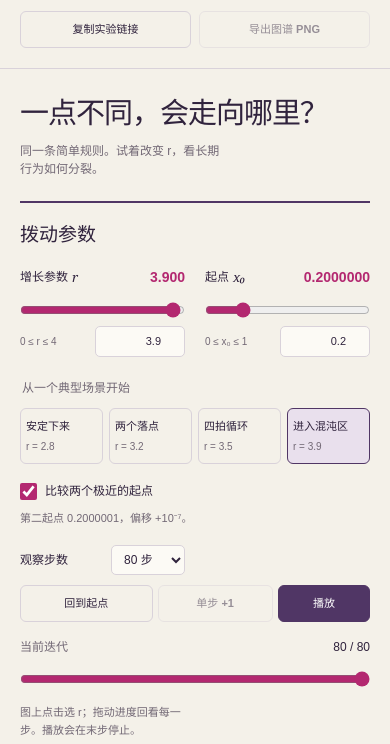
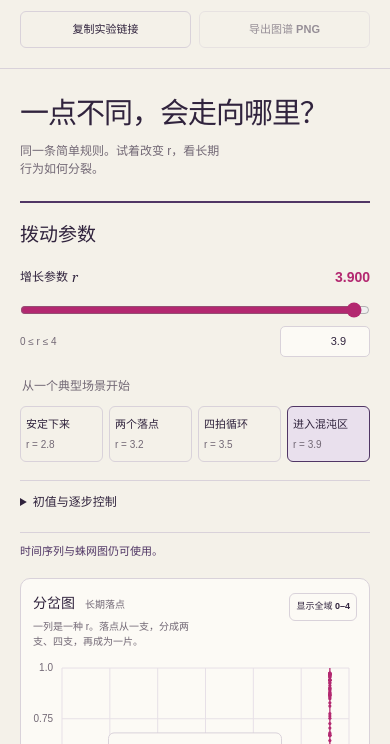
Before and after one commit to wangchuan2003-a11y/chaos-atlas, a website built with Vite: page index.html in a window 390 px wide. Shown: the part 77-821 px from the top of the page. Built offline with nearby package versions, Linux system fonts and the light colour scheme.

Commit message:
fix: collapse advanced chaos controls on mobile

```diff
--- a/index.html
+++ b/index.html
@@ -63,6 +63,7 @@
               value="3.9"
             />
           </div>
+          <div id="initial-condition">
             <label class="parameter-title" for="x-range"
               >起点 <i>x₀</i
               ><output id="x-value" for="x-range x-number"
@@ -89,6 +90,7 @@
                 value="0.2"
               />
             </div>
+          </div>
           <fieldset class="presets">
             <legend>从一个典型场景开始</legend>
             <button data-r="2.8">
@@ -104,6 +106,9 @@
               <span>进入混沌区</span><small>r = 3.9</small>
             </button>
           </fieldset>
+          <details id="advanced-controls" class="advanced-controls" open>
+            <summary>初值与逐步控制</summary>
+            <div id="advanced-body">
               <label class="compare-toggle"
                 ><input
                   id="compare"
@@ -133,6 +138,8 @@
               <p class="fine">
                 图上点击选 r；拖动进度回看每一步。播放会在末步停止。
               </p>
+            </div>
+          </details>
           <p id="status" class="status" role="status" aria-live="polite">
             所有计算都在你的浏览器内完成。
           </p>
--- a/src/main.ts
+++ b/src/main.ts
@@ -47,6 +47,22 @@ let workerTimer: ReturnType<typeof setTimeout> | null = null;
 const worker = new Worker(new URL("./bifurcation.worker.ts", import.meta.url), {
   type: "module",
 });
+
+const advancedControls = $<HTMLDetailsElement>("#advanced-controls");
+const initialCondition = $("#initial-condition");
+const mobileControls = matchMedia("(max-width: 700px)");
+function arrangeControls() {
+  // Reuse the same inputs: their values and listeners survive breakpoint moves.
+  if (mobileControls.matches) {
+    $("#advanced-body").prepend(initialCondition);
+    advancedControls.open = false;
+  } else {
+    $(".presets").before(initialCondition);
+    advancedControls.open = true;
+  }
+}
+arrangeControls();
+mobileControls.addEventListener("change", arrangeControls);
 
 type Plot = {
   ctx: CanvasRenderingContext2D;
--- a/src/style.css
+++ b/src/style.css
@@ -219,6 +219,9 @@ main {
 .controls h2 {
   font-size: 19px;
   margin-bottom: 24px;
+}
+.advanced-controls > summary {
+  display: none;
 }
 .parameter-title {
   display: flex;
@@ -639,22 +642,11 @@ footer a {
     gap: 14px;
   }
   .controls {
-    display: grid;
-    grid-template-columns: minmax(0, 1fr) minmax(0, 1fr);
-    column-gap: 20px;
+    display: block;
     padding: 17px 0 4px;
   }
   .controls h2 {
-    grid-column: 1/-1;
     margin-bottom: 17px;
-  }
-  .parameter-title[for="r-range"] {
-    grid-row: 2;
-    grid-column: 1;
-  }
-  .parameter-title[for="x-range"] {
-    grid-row: 2;
-    grid-column: 2;
   }
   .parameter-title output {
     font-size: 14px;
@@ -666,16 +658,7 @@ footer a {
   .parameter-title i {
     font-size: 13px;
   }
-  #r-range {
-    grid-row: 3;
-    grid-column: 1;
-  }
-  #x-range {
-    grid-row: 3;
-    grid-column: 2;
-  }
   .input-row {
-    grid-row: 4;
     margin-bottom: 20px;
     font-size: 10px;
   }
@@ -684,7 +667,6 @@ footer a {
     font-size: 11px;
   }
   .presets {
-    grid-column: 1/-1;
     grid-template-columns: repeat(4, minmax(0, 1fr));
     gap: 6px;
     margin-bottom: 18px;
@@ -699,31 +681,26 @@ footer a {
     font-size: 10px;
   }
   .compare-toggle {
-    grid-column: 1/-1;
     font-size: 12px;
   }
-  #delta-label {
-    grid-column: 1/-1;
-  }
   .iteration-control {
-    grid-column: 1;
-    grid-row: 8;
     margin: 18px 0 10px;
   }
-  .playback {
-    grid-column: 1/-1;
-    grid-row: 9;
-  }
   .scrub-label {
-    grid-column: 1/-1;
     margin-top: 16px;
   }
-  #cursor {
-    grid-column: 1/-1;
+  .advanced-controls {
+    border-top: 1px solid var(--line);
   }
-  .controls > .fine:last-of-type,
-  .status {
-    grid-column: 1/-1;
+  .advanced-controls > summary {
+    display: list-item;
+    padding: 12px 0;
+    cursor: pointer;
+    font-size: 12px;
+    font-weight: 650;
+  }
+  .advanced-controls[open] > summary {
+    margin-bottom: 10px;
   }
   .status {
     margin-top: 8px;
```
Also changed, not shown: tests/browser/experience.spec.ts (+58 -9 lines). Lines whose indentation alone changed are shown as unchanged.
